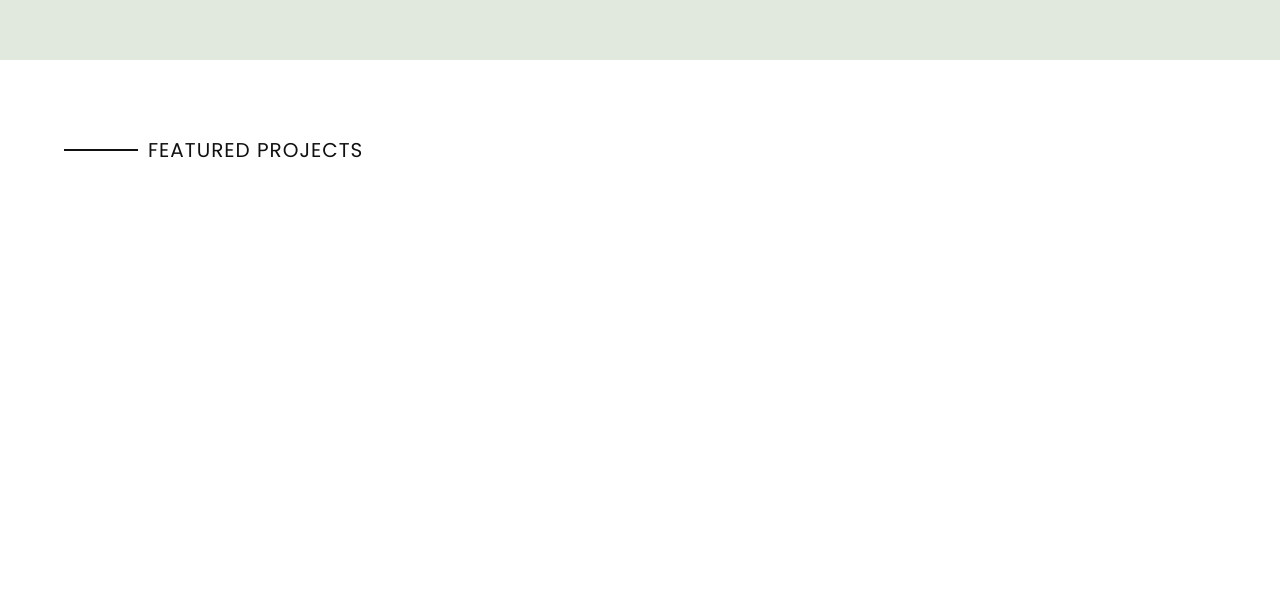
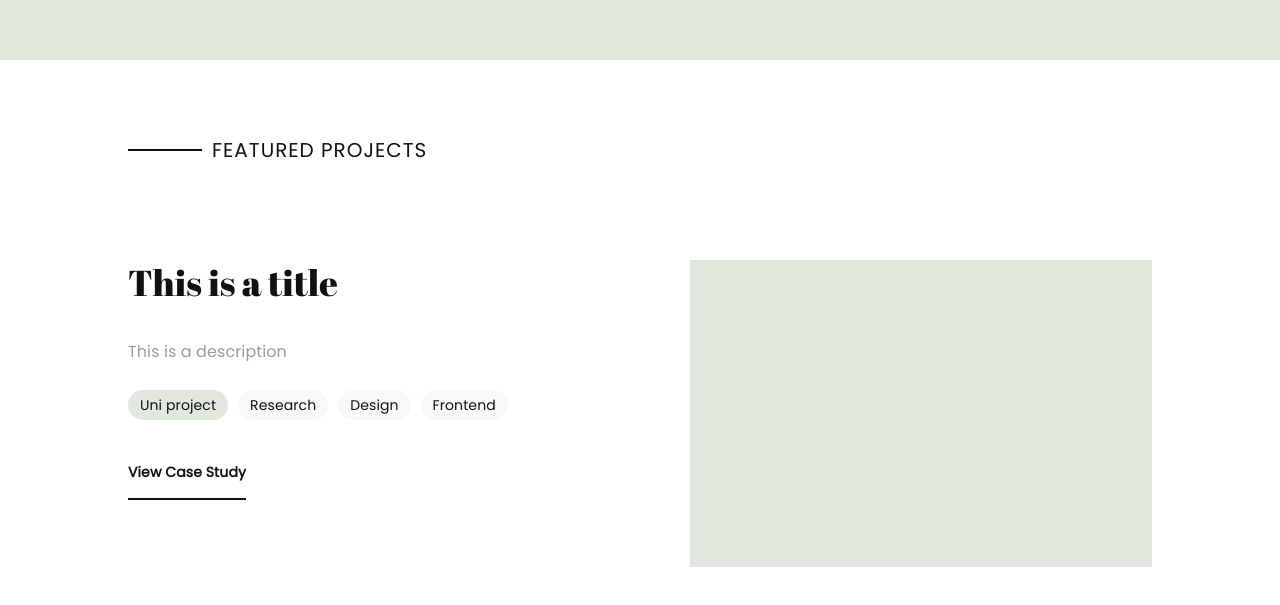
Before and after one commit to catherinekago/catherinekago.github.io, a React (Create React App) app in the folder ux-portfolio/: page /#/ in a window 1280 px wide. Shown: the part 737-1342 px from the top of the page. Before the commit the page ends 901 px from the top, so only its background shows below. Built offline with nearby package versions, Linux system fonts and the light colour scheme.

Commit message:
Add basic structure of featured project component

```diff
--- /dev/null
+++ b/ux-portfolio/src/components/Chip.jsx
@@ -0,0 +1,14 @@
+import React from 'react'
+import './Chip.scss';
+
+const Chip = (props) => {
+const className = 'chip-container ' + props.chipType;
+  return (
+    <>
+      <div className={className} >
+        <p class="chip-label">{props.label}</p>
+      </div>
+    </>
+  )
+}
+export default Chip
--- /dev/null
+++ b/ux-portfolio/src/components/Chip.scss
@@ -0,0 +1,24 @@
+@import '../style/style.scss';
+
+.chip-container {
+    display: block;
+    padding: 8px 12px;
+    border-radius: 24px;
+
+    &.chip-primary {
+        background-color: $primaryBackground;
+    }
+
+    &.chip-secondary {
+        background-color: $greyBackground;
+    }
+
+    .chip-label {
+        @extend %title;
+        white-space: nowrap;
+        font-size: 14px;
+        line-height: 14px;
+        letter-spacing: 0.1px;
+    }
+
+}
--- /dev/null
+++ b/ux-portfolio/src/components/ProjectTeaser.jsx
@@ -0,0 +1,47 @@
+import React from 'react'
+import './ProjectTeaser.scss';
+import Chip from './Chip';
+
+const ProjectTeaser = (props) => {
+    const className = 'project-teaser-container ' + props.teaserType;
+
+    const textContainer = (
+        <div class="project-teaser-text-container">
+            <h3>{props.title}</h3>
+            <p class='title-medium text-light' >{props.description}</p>
+            <div class="chip-row-container">
+                <Chip chipType="chip-primary" label={props.projectType} />
+
+                {props.chips.map(chipLabel => (
+                    <Chip chipType="chip-secondary" label={chipLabel} />
+                ))}
+
+            </div>
+
+            <button class="button-medium">{props.button}</button>
+        </div>);
+
+    const imageContainer = (<div class="project-teaser-image-container" />);
+
+    if (props.textPosition === "text-left") {
+
+        return (
+            <div className={className}>
+                {textContainer}
+                {imageContainer}
+            </div>
+        );
+
+    } else {
+        return (
+            <div className={className}>
+                {imageContainer}
+                {textContainer}
+            </div>
+
+        );
+
+    }
+
+}
+export default ProjectTeaser
--- /dev/null
+++ b/ux-portfolio/src/components/ProjectTeaser.scss
@@ -0,0 +1,78 @@
+@import '../style/style.scss';
+
+.project-teaser-container {
+    display: flex;
+    height: fit-content;
+
+    h3 {
+        text-align: left;
+        margin-bottom: 10px;
+    }
+
+    p {
+        color: $textLight;
+        text-align: left;
+        line-height: 28px;
+        letter-spacing: 0.1px;
+    }
+
+    .chip-row-container {
+        display: flex;
+        flex-direction: row;
+        align-items: flex-start;
+        padding: 0px;
+        gap: 10px;
+
+        @include xl {
+            padding: 0px 0px;
+            width: 560px;
+        }
+    }
+
+
+}
+
+.project-featured {
+    &.project-teaser-container {
+        width: 100%;
+        align-items: flex-start;
+        flex-direction: row;
+        justify-content: space-between;
+        gap: 100px;
+        margin-bottom: 100px;
+
+        @include xl {
+            padding: 0px 0px;
+            width: 1200px;
+        }
+
+
+        .project-teaser-text-container {
+            display: flex;
+            width: 50%;
+            align-items: flex-start;
+            flex-direction: column;
+            justify-content: space-between;
+            gap: 24px;
+        }
+
+        .project-teaser-image-container {
+            display: flex;
+            width: 50%;
+            height: 24vw;
+            align-items: flex-start;
+            flex-direction: column;
+            justify-content: space-between;
+            background-color: $primaryBackground;
+            gap: 24px;
+
+            @include xl {
+                padding: 0px 0px;
+                width: 560px;
+                height: 370px;
+            }
+        }
+
+    }
+
+}
--- a/ux-portfolio/src/components/Section.jsx
+++ b/ux-portfolio/src/components/Section.jsx
@@ -2,12 +2,12 @@ import React from 'react'
 import './Section.scss';
 
 const Section = ({ text }) => {
-    return (
-        <>
+  return (
+    <>
       <div class="section-container" >
         <div class="section-line"></div>
         <p class="section-text">{text}</p>
-    </div>
+      </div>
     </>
   )
 }
--- a/ux-portfolio/src/components/Section.scss
+++ b/ux-portfolio/src/components/Section.scss
@@ -7,6 +7,10 @@
     align-items: center;
     padding: 0px;
     gap: 10px;
+    @include xl {
+        padding: 0px 0px;
+        width: 1200px;
+    }
 
     .section-line {
         width: 72px;
--- a/ux-portfolio/src/pages/Portfolio.jsx
+++ b/ux-portfolio/src/pages/Portfolio.jsx
@@ -1,6 +1,7 @@
 import React from 'react';
 import Hero from '../components/Hero';
 import Section from '../components/Section';
+import ProjectTeaser from '../components/ProjectTeaser';
 
 class Portfolio extends React.Component {
     render() {
@@ -9,6 +10,7 @@ class Portfolio extends React.Component {
                 <Hero />
                 <div class="main-container">
                 <Section text="Featured projects" />
+                <ProjectTeaser projectType="Uni project" chips={["Research", "Design", "Frontend"]} teaserType="project-featured" textPosition="text-left" title="This is a title" description="This is a description" button="View Case Study"/>
                 </div>
 
             </>
--- a/ux-portfolio/src/style/style.scss
+++ b/ux-portfolio/src/style/style.scss
@@ -10,6 +10,7 @@ $textMedium: #545454;
 $textLight: #9A9A9A;
 
 $primaryBackground: #E1E8DD;
+$greyBackground: #F8F8F8;
 
 /* || BREAKPOINTS */
 
@@ -40,10 +41,11 @@ body {
 
 .main-container{
     display: flex;
-    width: 90%;
+    width: 80%;
     align-items: center;
     margin-top: 80px;
     flex-direction: column;
+    gap:100px;
 
     @include xl {
         padding: 0px 0px;
```
Also changed, not shown: ux-portfolio/src/content.json (added, +29 -0 lines).
